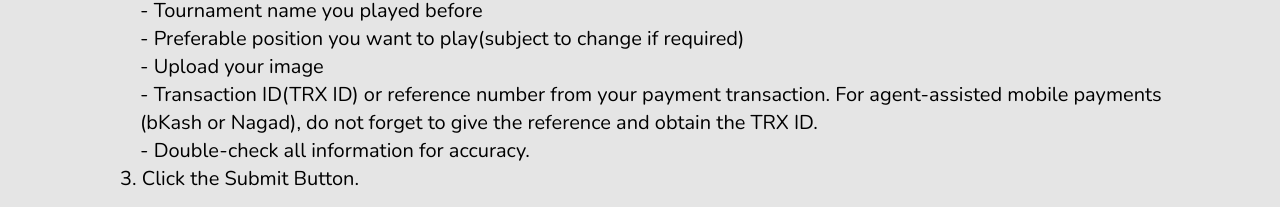
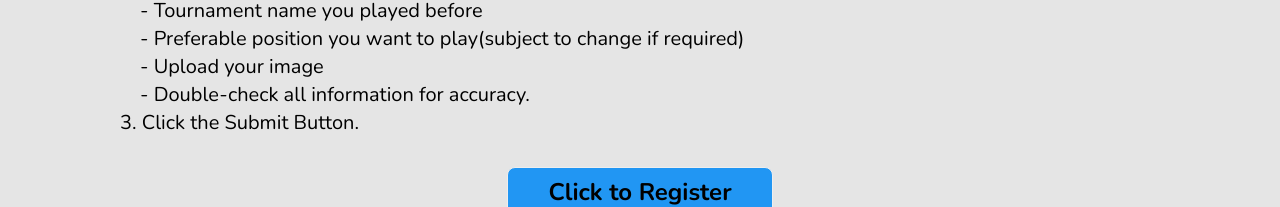
Before and after one commit to zorojuro75/league-of-engineers, a Next.js app: page /femaleReg in a window 1280 px wide. Shown: the part 369-576 px from the top of the page. Built offline with nearby package versions, Linux system fonts and the light colour scheme; no server answers.

Commit message:
female registration

```diff
--- a/app/registration/components/RegistrationProcess.tsx
+++ b/app/registration/components/RegistrationProcess.tsx
@@ -19,10 +19,6 @@ const RegistrationProcess = () => {
           - Preferable position you want to play(subject to change if required)
         </li>
         <li>- Upload your image </li>
-        <li>
-          - Transaction ID(TRX ID) or reference number from your payment
-          transaction. For agent-assisted mobile payments (bKash or Nagad), do not forget to give the reference and obtain the TRX ID.
-        </li>
         <li>- Double-check all information for accuracy.</li>
       </ul>
       <p>3. Click the Submit Button.</p>
```
